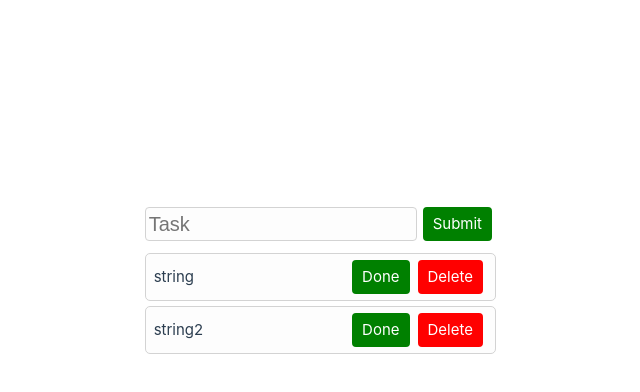
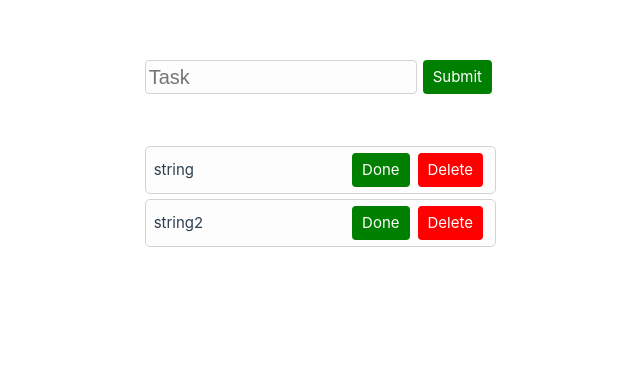
Before and after one commit to matousek11/tasks-vue, a Vue app: page / in a window 1280 px wide. Shown: the part 118-510 px from the top of the page, without its empty margins (144-784 px from the left). Built offline with nearby package versions, Linux system fonts and the light colour scheme.

Commit message:
Design tweaks

```diff
--- a/src/App.vue
+++ b/src/App.vue
@@ -26,6 +26,7 @@ const handleDelete = (id: string) => {
 <template>
   <div>
     <SubmitFormula :addFunction="handleAddFormula" />
+    <div class="todoScroll">
       <ToDoItem
         :id="item.id"
         :text="item.text"
@@ -35,6 +36,33 @@ const handleDelete = (id: string) => {
         v-for="item in array"
       />
     </div>
+  </div>
 </template>
 
-<style scoped></style>
+<style scoped>
+.todoScroll {
+  padding-top: 40px;
+  padding-bottom: 40px;
+  position: relative;
+  height: 400px;
+  overflow-y: scroll;
+}
+.todoScroll::before,
+.todoScroll::after {
+  content: ' ';
+  display: none;
+  position: absolute;
+  width: 100%;
+  height: 100px;
+  z-index: 10;
+  pointer-events: none;
+}
+.todoScroll::before {
+  top: 0;
+  background-image: linear-gradient(white, rgba(0, 0, 0, 0));
+}
+.todoScroll::after {
+  bottom: 0;
+  background-image: linear-gradient(rgba(0, 0, 0, 0), white);
+}
+</style>
--- a/src/components/SubmitFormula.vue
+++ b/src/components/SubmitFormula.vue
@@ -7,6 +7,10 @@ defineProps<{
 }>()
 
 let text = ref('')
+
+const resetText = () => {
+  text.value = ''
+}
 </script>
 
 <template>
@@ -18,6 +22,7 @@ let text = ref('')
       @on-press-function="
         () => {
           addFunction(text)
+          resetText()
         }
       "
     />
```
Lines whose indentation alone changed are shown as unchanged.
